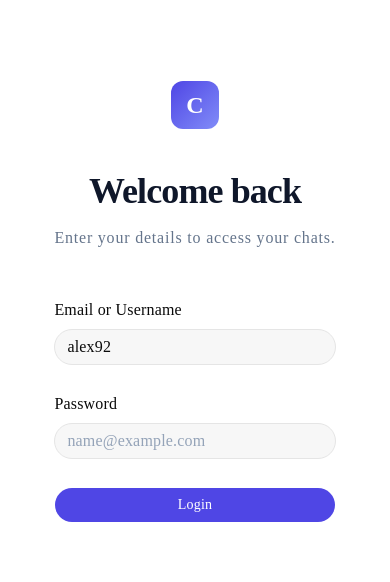
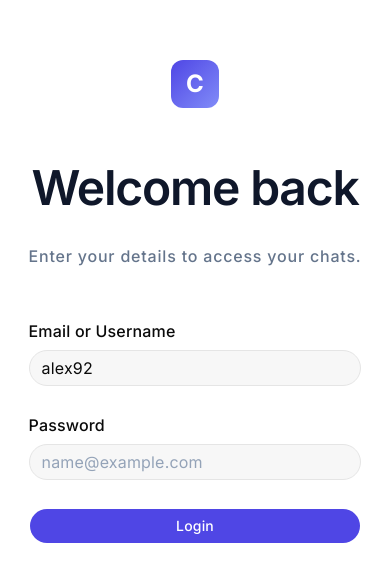
Before and after one commit to mirzaqasemi/jikjik-client, a React (Vite) app: page / in a window 390 px wide. Shown: the part 120-702 px from the top of the page. Built offline with nearby package versions, Linux system fonts and the light colour scheme.

Commit message:
refactor: improve font setup and typography

```diff
--- a/src/index.css
+++ b/src/index.css
@@ -35,8 +35,6 @@
   --color-error-bg: #fef2f2;
   --color-error-border: #f87171;
 
-
-  font: 18px/145% var(--sans);
   letter-spacing: 0.18px;
   color-scheme: light dark;
   color: var(--text);
@@ -125,24 +123,13 @@ h1 {
   margin: 32px 0;
 }
 
-@media (max-width: 1024px) {
-  h1 {
-    font-size: 36px;
-    margin: 20px 0;
-  }
-
-  h2 {
-    font-size: 20px;
-  }
-}
-
 /* =========================================
    3. FORMS, INPUTS & BUTTONS
    ========================================= */
 
 @theme inline {
+  --font-sans: 'Inter', sans-serif;
   --font-heading: var(--font-sans);
-  --font-sans: 'Inter', sans-serif;
   --color-sidebar-ring: var(--sidebar-ring);
   --color-sidebar-border: var(--sidebar-border);
   --color-sidebar-accent-foreground: var(--sidebar-accent-foreground);
```
